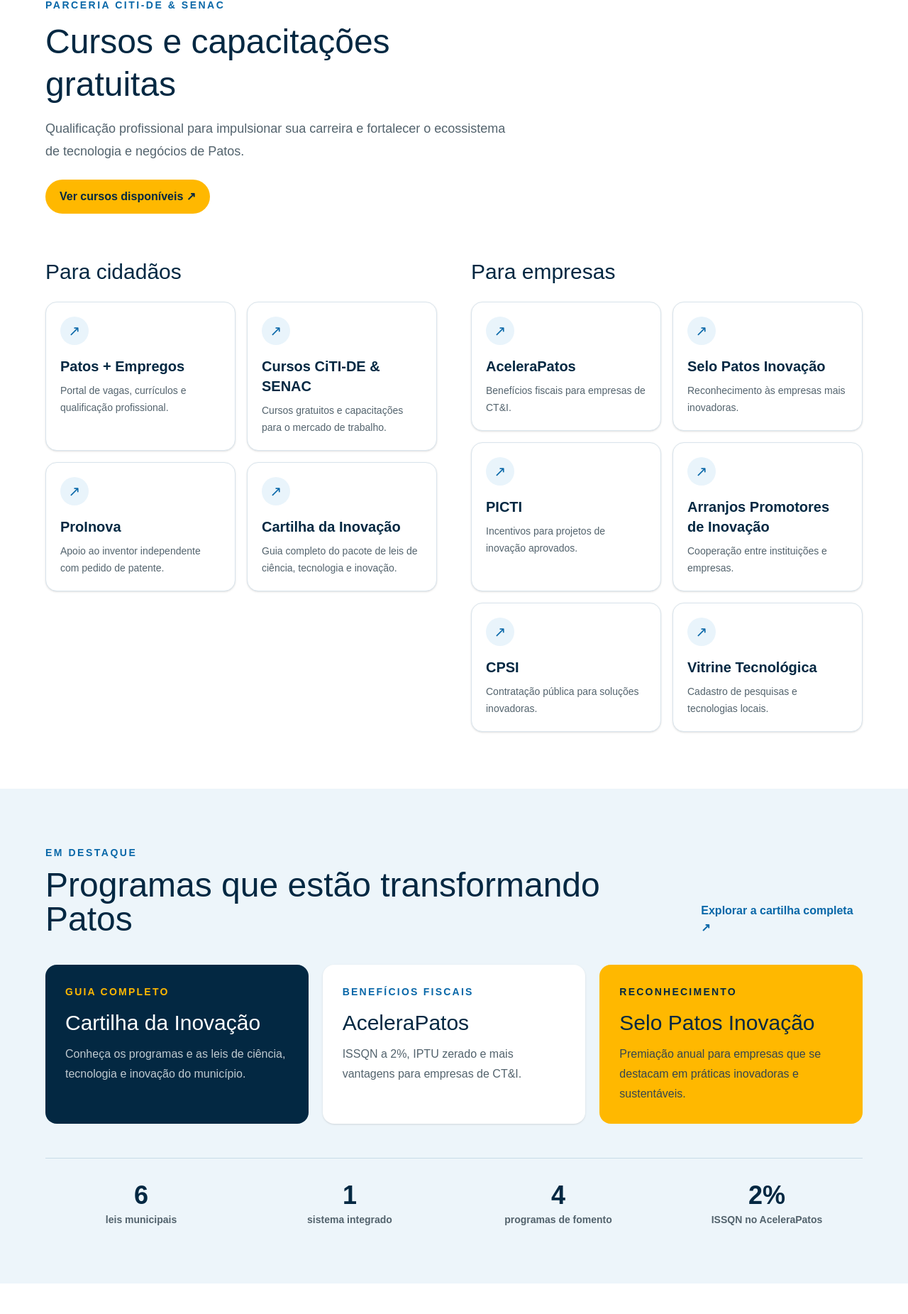
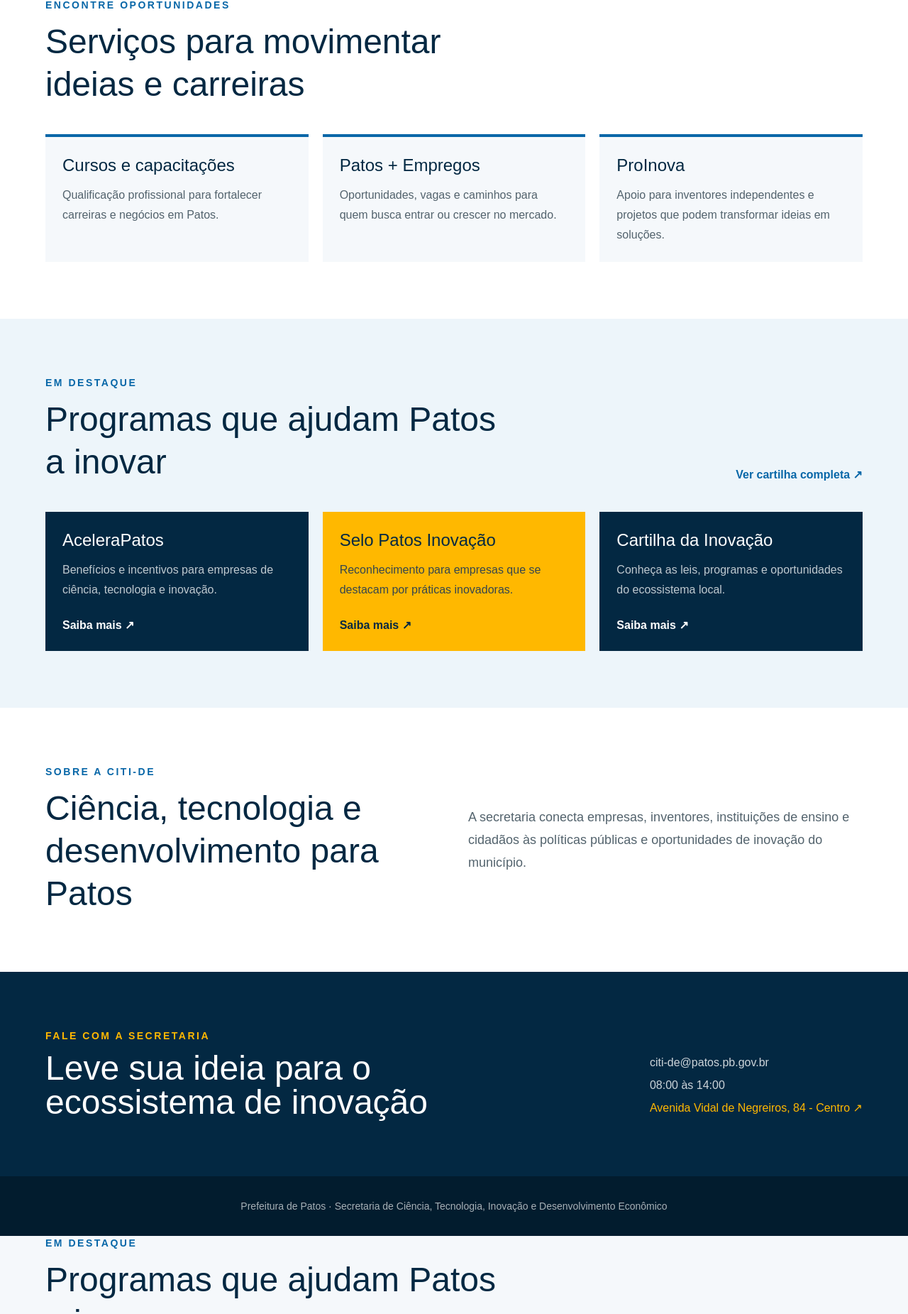
Before and after one commit to otavio2019/CITI-DE, a Next.js app: page / in a window 1280 px wide. Shown: the part 879-2730 px from the top of the page at 71% size. Built offline with nearby package versions, Linux system fonts and the light colour scheme; a web font is replaced by a local one.

Commit message:
começando as funcionalidades

```diff
--- a/src/components/layout/Header.tsx
+++ b/src/components/layout/Header.tsx
@@ -10,8 +10,18 @@
     { label: "Contato", href: "#contato" },
 ];
 
+const programLinks = [
+    { label: "InovaPatos", href: "#inovapatos" },
+    { label: "AceleraPatos", href: "#acelerapatos" },
+    { label: "ProInova", href: "#proinova" },
+    { label: "Selo Patos Inovação", href: "#selo-inovacao" },
+    { label: "Patos + Empregos", href: "#empregos" },
+    { label: "PICTI", href: "#picti" },
+];
+
 export default function Header() {
     const [menuAberto, setMenuAberto] = useState(false);
+    const [programasAberto, setProgramasAberto] = useState(false);
 
   return (
         <header className="relative z-20 bg-[linear-gradient(to_right,#0867A8_22%,#032842_69%)] px-5 py-4 font-[family-name:var(--font-joan)] text-white">
@@ -49,9 +59,7 @@
 
                 {/* Acesso destacado ao portal, alinhado à direita. */}
                 <a
-                    href="https://citide.patos.pb.gov.br/painel"
-                    target="_blank"
-                    rel="noreferrer"
+                    href="#portal"
                     className="relative z-10 ml-auto shrink-0 rounded-full border border-white/40 px-2.5 py-1.5 text-xs font-medium transition hover:bg-white/10 md:px-4 md:py-2 md:text-sm"
                 >
                     Acesso Portal <span className="text-[#FFB800]">↗</span>
@@ -87,6 +95,37 @@
                         </ul>
                     </nav>
                 )}
+
+                {/* Programas */}
+                <button
+                    type="button"
+                    className="flex h-10 w-10 shrink-0 flex-col items-center justify-center gap-1.5 rounded-md border border-white/40 md:hidden"
+                    aria-label={programasAberto ? "Fechar programas" : "Abrir programas"}
+                    aria-expanded={programasAberto}
+                    onClick={() => setProgramasAberto(!programasAberto)}
+                >
+                    <span className="h-0.5 w-5 bg-white" />
+                    <span className="h-0.5 w-5 bg-white" />
+                    <span className="h-0.5 w-5 bg-white" />
+                </button>
+
+                {programasAberto && (
+                    <nav className="absolute right-0 top-full mt-2 w-52 rounded-lg bg-[#032842] p-3 shadow-xl md:hidden" aria-label="Programas">
+                        <ul className="flex flex-col text-base">
+                            {programLinks.map((link) => (
+                                <li key={link.href}>
+                                    <a
+                                        href={link.href}
+                                        className="block rounded px-3 py-2 transition hover:bg-white/10"
+                                        onClick={() => setProgramasAberto(false)}
+                                    >
+                                        {link.label}
+                                    </a>
+                                </li>
+                            ))}
+                        </ul>
+                    </nav>
+                )}
             </div>
     </header>
   );
--- a/src/components/sections/StarterContent.tsx
+++ b/src/components/sections/StarterContent.tsx
@@ -1,46 +1,25 @@
 import Image from "next/image";
 
 const heroCategories = [
-	{ label: "Cursos SENAC", href: "#servicos" },
-	{ label: "AceleraPatos", href: "#acelerapatos" },
-	{ label: "ProInova", href: "#proinova" },
+	{ label: "Curso SENAC", href: "#servicos" },
+	{ label: "Acelera Patos", href: "#programas" },
+	{ label: "ProInova", href: "#programas" },
 	{ label: "Empregos", href: "#servicos" },
-	{ label: "Selo Inovação", href: "#reconhecimento" },
-	{ label: "Cartilha completa", href: "#programas" },
+	{ label: "Selo Inovação", href: "#programas" },
+	{ label: "Cartilha Completa", href: "#programas" },
 ];
 
-const citizenServices = [
-	{ title: "Patos + Empregos", description: "Portal de vagas, currículos e qualificação profissional.", href: "https://patos.pb.gov.br/" },
-	{ title: "Cursos CiTI-DE & SENAC", description: "Cursos gratuitos e capacitações para o mercado de trabalho.", href: "https://cursos.citide.patos.pb.gov.br/" },
-	{ title: "ProInova", description: "Apoio ao inventor independente com pedido de patente.", href: "#proinova" },
-	{ title: "Cartilha da Inovação", description: "Guia completo do pacote de leis de ciência, tecnologia e inovação.", href: "#programas" },
+const services = [
+	{ title: "Cursos e capacitações", text: "Qualificação profissional para fortalecer carreiras e negócios em Patos." },
+	{ title: "Patos + Empregos", text: "Oportunidades, vagas e caminhos para quem busca entrar ou crescer no mercado." },
+	{ title: "ProInova", text: "Apoio para inventores independentes e projetos que podem transformar ideias em soluções." },
 ];
 
-const businessServices = [
-	{ title: "AceleraPatos", description: "Benefícios fiscais para empresas de CT&I.", href: "#acelerapatos" },
-	{ title: "Selo Patos Inovação", description: "Reconhecimento às empresas mais inovadoras.", href: "#reconhecimento" },
-	{ title: "PICTI", description: "Incentivos para projetos de inovação aprovados.", href: "#programas" },
-	{ title: "Arranjos Promotores de Inovação", description: "Cooperação entre instituições e empresas.", href: "#sobre" },
-	{ title: "CPSI", description: "Contratação pública para soluções inovadoras.", href: "#programas" },
-	{ title: "Vitrine Tecnológica", description: "Cadastro de pesquisas e tecnologias locais.", href: "#programas" },
+const programs = [
+	{ title: "AceleraPatos", text: "Benefícios e incentivos para empresas de ciência, tecnologia e inovação." },
+	{ title: "Selo Patos Inovação", text: "Reconhecimento para empresas que se destacam por práticas inovadoras." },
+	{ title: "Cartilha da Inovação", text: "Conheça as leis, programas e oportunidades do ecossistema local." },
 ];
-
-const institutionalPillars = [
-	{ title: "Conselho Municipal (CMCTI)", description: "Participação da comunidade nas políticas de inovação, avaliando e fiscalizando as ações." },
-	{ title: "Fundo Municipal (FMCTI)", description: "Fomento à inovação, incentivo às empresas e investimento em projetos de pesquisa." },
-	{ title: "Rede de Promoção (RPI)", description: "Escritórios de inovação em instituições públicas e privadas, coordenados pela CiTI-DE." },
-	{ title: "Arranjos Promotores (API)", description: "Cooperação entre instituições de ciência, empresas e organizações para o desenvolvimento local." },
-];
-
-function ServiceCard({ title, description, href }: { title: string; description: string; href: string }) {
-	return (
-		<a href={href} className="group rounded-2xl border border-[#d9e4ec] bg-white p-5 shadow-sm transition hover:-translate-y-1 hover:border-[#FFB800] hover:shadow-md">
-			<div className="mb-4 flex h-10 w-10 items-center justify-center rounded-full bg-[#e9f4fb] text-xl text-[#0867A8] transition group-hover:bg-[#FFB800]">↗</div>
-			<h3 className="text-xl font-bold text-[#032842]">{title}</h3>
-			<p className="mt-2 text-sm leading-6 text-[#53636d]">{description}</p>
-		</a>
-	);
-}
 
 export function StarterContent() {
 	return (
@@ -115,105 +94,129 @@
 				</div>
 			</section>
 
+			{/* Serviços: primeira área de conteúdo depois da apresentação inicial. */}
 			<section id="servicos" className="bg-white px-5 py-20">
 				<div className="mx-auto max-w-6xl">
-					<div className="max-w-2xl">
-						<p className="text-sm font-bold uppercase tracking-[0.18em] text-[#0867A8]">Parceria CiTI-DE & SENAC</p>
-						<h2 className="mt-3 text-4xl leading-tight text-[#032842] sm:text-5xl">Cursos e capacitações gratuitas</h2>
-						<p className="mt-4 text-lg leading-8 text-[#53636d]">Qualificação profissional para impulsionar sua carreira e fortalecer o ecossistema de tecnologia e negócios de Patos.</p>
-						<a href="https://cursos.citide.patos.pb.gov.br/" className="mt-6 inline-flex rounded-full bg-[#FFB800] px-5 py-3 font-bold text-[#032842] transition hover:bg-[#e5a500]">Ver cursos disponíveis ↗</a>
-					</div>
-
-					<div className="mt-16 grid gap-12 lg:grid-cols-2">
-						<div>
-							<h2 className="text-3xl text-[#032842]">Para cidadãos</h2>
-							<div className="mt-6 grid gap-4 sm:grid-cols-2">
-								{citizenServices.map((service) => <ServiceCard key={service.title} {...service} />)}
-							</div>
-						</div>
-						<div>
-							<h2 className="text-3xl text-[#032842]">Para empresas</h2>
-							<div className="mt-6 grid gap-4 sm:grid-cols-2">
-								{businessServices.map((service) => <ServiceCard key={service.title} {...service} />)}
-							</div>
-						</div>
-					</div>
-				</div>
-			</section>
-
-			<section id="programas" className="bg-[#edf5fa] px-5 py-20">
-				<div className="mx-auto max-w-6xl">
-					<div className="flex flex-col justify-between gap-6 md:flex-row md:items-end">
-						<div>
-							<p className="text-sm font-bold uppercase tracking-[0.18em] text-[#0867A8]">Em destaque</p>
-							<h2 className="mt-3 text-4xl text-[#032842] sm:text-5xl">Programas que estão transformando Patos</h2>
-						</div>
-						<a href="https://citide.patos.pb.gov.br/cartilha" className="font-bold text-[#0867A8] hover:text-[#032842]">Explorar a cartilha completa ↗</a>
-					</div>
+					<p className="text-sm font-bold uppercase tracking-[0.18em] text-[#0867A8]">Encontre oportunidades</p>
+					<h2 className="mt-3 max-w-2xl text-4xl leading-tight text-[#032842] sm:text-5xl">Serviços para movimentar ideias e carreiras</h2>
 					<div className="mt-10 grid gap-5 md:grid-cols-3">
-						<a id="proinova" href="https://citide.patos.pb.gov.br/cartilha#proinova" className="rounded-2xl bg-[#032842] p-7 text-white transition hover:-translate-y-1">
-							<p className="text-sm font-bold uppercase tracking-[0.16em] text-[#FFB800]">Guia completo</p>
-							<h3 className="mt-4 text-3xl">Cartilha da Inovação</h3>
-							<p className="mt-3 leading-7 text-white/75">Conheça os programas e as leis de ciência, tecnologia e inovação do município.</p>
-						</a>
-						<a id="acelerapatos" href="https://citide.patos.pb.gov.br/cartilha#acelerapatos" className="rounded-2xl bg-white p-7 shadow-sm transition hover:-translate-y-1">
-							<p className="text-sm font-bold uppercase tracking-[0.16em] text-[#0867A8]">Benefícios fiscais</p>
-							<h3 className="mt-4 text-3xl text-[#032842]">AceleraPatos</h3>
-							<p className="mt-3 leading-7 text-[#53636d]">ISSQN a 2%, IPTU zerado e mais vantagens para empresas de CT&I.</p>
-						</a>
-						<a id="reconhecimento" href="https://citide.patos.pb.gov.br/cartilha#reconhecimento" className="rounded-2xl bg-[#FFB800] p-7 text-[#032842] transition hover:-translate-y-1">
-							<p className="text-sm font-bold uppercase tracking-[0.16em]">Reconhecimento</p>
-							<h3 className="mt-4 text-3xl">Selo Patos Inovação</h3>
-							<p className="mt-3 leading-7 text-[#35464f]">Premiação anual para empresas que se destacam em práticas inovadoras e sustentáveis.</p>
-						</a>
-					</div>
-					<div className="mt-12 grid grid-cols-2 gap-6 border-t border-[#c8dce8] pt-8 text-center sm:grid-cols-4">
-						<div><strong className="text-4xl text-[#032842]">6</strong><p className="mt-1 text-sm font-bold text-[#53636d]">leis municipais</p></div>
-						<div><strong className="text-4xl text-[#032842]">1</strong><p className="mt-1 text-sm font-bold text-[#53636d]">sistema integrado</p></div>
-						<div><strong className="text-4xl text-[#032842]">4</strong><p className="mt-1 text-sm font-bold text-[#53636d]">programas de fomento</p></div>
-						<div><strong className="text-4xl text-[#032842]">2%</strong><p className="mt-1 text-sm font-bold text-[#53636d]">ISSQN no AceleraPatos</p></div>
-					</div>
-				</div>
-			</section>
-
-			<section id="sobre" className="bg-white px-5 py-20">
-				<div className="mx-auto grid max-w-6xl gap-12 lg:grid-cols-[0.8fr_1.2fr] lg:items-start">
-					<div>
-						<p className="text-sm font-bold uppercase tracking-[0.18em] text-[#0867A8]">Sobre a secretaria</p>
-						<h2 className="mt-3 text-4xl leading-tight text-[#032842] sm:text-5xl">Ciência, Tecnologia, Inovação e Desenvolvimento Econômico</h2>
-						<p className="mt-5 leading-7 text-[#53636d]">A CiTI-DE formula e executa políticas públicas que conectam empresas, inventores, instituições de ensino e cidadãos às oportunidades do ecossistema local.</p>
-					</div>
-					<div className="grid gap-4 sm:grid-cols-2">
-						{institutionalPillars.map((pillar) => (
-							<article key={pillar.title} className="border-l-4 border-[#FFB800] bg-[#f5f8fb] p-5">
-								<h3 className="text-xl font-bold text-[#032842]">{pillar.title}</h3>
-								<p className="mt-2 text-sm leading-6 text-[#53636d]">{pillar.description}</p>
+						{services.map((service) => (
+							<article key={service.title} className="border-t-4 border-[#0867A8] bg-[#f5f8fb] p-6 transition hover:-translate-y-1 hover:shadow-md">
+								<h3 className="text-2xl text-[#032842]">{service.title}</h3>
+								<p className="mt-3 leading-7 text-[#53636d]">{service.text}</p>
 							</article>
 						))}
 					</div>
 				</div>
 			</section>
 
-			<section id="contato" className="bg-[#032842] px-5 py-20 text-white">
-				<div className="mx-auto grid max-w-6xl gap-10 lg:grid-cols-2">
-					<div>
-						<p className="text-sm font-bold uppercase tracking-[0.18em] text-[#FFB800]">Fale com a secretaria</p>
-						<h2 className="mt-3 text-4xl sm:text-5xl">Leve a inovação da cartilha para o seu projeto</h2>
-						<p className="mt-5 max-w-xl leading-7 text-white/75">A CiTI-DE está disponível para orientar empresas, inventores e instituições de Patos sobre os programas deste guia.</p>
+			{/* Programas: apresenta os principais caminhos de inovação do portal. */}
+			<section id="programas" className="bg-[#edf5fa] px-5 py-20">
+				<div className="mx-auto max-w-6xl">
+					<p className="text-sm font-bold uppercase tracking-[0.18em] text-[#0867A8]">Em destaque</p>
+					<div className="mt-3 flex flex-col justify-between gap-5 md:flex-row md:items-end">
+						<h2 className="max-w-2xl text-4xl leading-tight text-[#032842] sm:text-5xl">Programas que ajudam Patos a inovar</h2>
+						<a href="https://citide.patos.pb.gov.br/cartilha" className="font-bold text-[#0867A8] hover:text-[#032842]">Ver cartilha completa ↗</a>
 					</div>
-					<div className="grid gap-6 sm:grid-cols-2">
-						<div><p className="text-xs font-bold uppercase tracking-[0.16em] text-[#FFB800]">E-mail</p><a href="mailto:citi-de@patos.pb.gov.br" className="mt-2 block text-lg hover:text-[#FFB800]">citi-de@patos.pb.gov.br</a></div>
-						<div><p className="text-xs font-bold uppercase tracking-[0.16em] text-[#FFB800]">Atendimento</p><p className="mt-2 text-lg">08:00 às 14:00</p></div>
-						<div className="sm:col-span-2"><p className="text-xs font-bold uppercase tracking-[0.16em] text-[#FFB800]">Endereço</p><a href="https://maps.app.goo.gl/ibpgjG25uxvzyBYL7" className="mt-2 block text-lg hover:text-[#FFB800]">Avenida Vidal de Negreiros, 84 - Centro, Patos - PB ↗</a></div>
-						<div className="sm:col-span-2"><p className="text-xs font-bold uppercase tracking-[0.16em] text-[#FFB800]">Redes sociais</p><div className="mt-2 flex gap-5 text-lg"><a href="https://www.instagram.com/citide_patos/" className="hover:text-[#FFB800]">@citide_patos ↗</a><a href="https://www.instagram.com/pmpatos/" className="hover:text-[#FFB800]">@pmpatos ↗</a></div></div>
+					<div className="mt-10 grid gap-5 md:grid-cols-3">
+						{programs.map((program, index) => (
+							<a key={program.title} href="https://citide.patos.pb.gov.br/cartilha" className={`p-6 transition hover:-translate-y-1 ${index === 1 ? "bg-[#FFB800] text-[#032842]" : "bg-[#032842] text-white"}`}>
+								<h3 className="text-2xl">{program.title}</h3>
+								<p className={`mt-3 leading-7 ${index === 1 ? "text-[#35464f]" : "text-white/75"}`}>{program.text}</p>
+								<span className="mt-6 inline-block font-bold">Saiba mais ↗</span>
+							</a>
+						))}
 					</div>
 				</div>
 			</section>
 
+			{/* Sobre: explica a missão da secretaria sem reproduzir a estrutura do site de referência. */}
+			<section id="sobre" className="bg-white px-5 py-20">
+				<div className="mx-auto grid max-w-6xl gap-10 lg:grid-cols-2 lg:items-center">
+					<div>
+						<p className="text-sm font-bold uppercase tracking-[0.18em] text-[#0867A8]">Sobre a CiTI-DE</p>
+						<h2 className="mt-3 text-4xl leading-tight text-[#032842] sm:text-5xl">Ciência, tecnologia e desenvolvimento para Patos</h2>
+					</div>
+					<p className="text-lg leading-8 text-[#53636d]">A secretaria conecta empresas, inventores, instituições de ensino e cidadãos às políticas públicas e oportunidades de inovação do município.</p>
+				</div>
+			</section>
+
+			{/* Contato: deixa os próximos canais de atendimento visíveis e acessíveis. */}
+			<section id="contato" className="bg-[#032842] px-5 py-20 text-white">
+				<div className="mx-auto flex max-w-6xl flex-col justify-between gap-8 md:flex-row md:items-end">
+					<div>
+						<p className="text-sm font-bold uppercase tracking-[0.18em] text-[#FFB800]">Fale com a secretaria</p>
+						<h2 className="mt-3 max-w-2xl text-4xl sm:text-5xl">Leve sua ideia para o ecossistema de inovação</h2>
+					</div>
+					<div className="text-base leading-8 text-white/80">
+						<p>citi-de@patos.pb.gov.br</p>
+						<p>08:00 às 14:00</p>
+						<a href="https://maps.app.goo.gl/ibpgjG25uxvzyBYL7" className="text-[#FFB800] hover:text-white">Avenida Vidal de Negreiros, 84 - Centro ↗</a>
+					</div>
+				</div>
+			</section>
+
+			{/* Destino do botão "Acesso Portal" do cabeçalho. */}
 			<footer id="portal" className="bg-[#021c2e] px-5 py-8 text-center text-sm text-white/65">
 				<p>Prefeitura de Patos · Secretaria de Ciência, Tecnologia, Inovação e Desenvolvimento Econômico</p>
-				<a href="https://patos.pb.gov.br/" className="mt-2 inline-block text-[#FFB800] hover:text-white">Acessar o portal da Prefeitura ↗</a>
 			</footer>
+
+			<section id="inovapatos">
+				<div className="mx-auto max-w-6xl">
+					<p className="text-sm font-bold uppercase tracking-[0.18em] text-[#0867A8]">Em destaque</p>
+					<div className="mt-3 flex flex-col justify-between gap-5 md:flex-row md:items-end">
+						<h2 className="max-w-2xl text-4xl leading-tight text-[#032842] sm:text-5xl">Programas que ajudam Patos a inovar</h2>
+						<a href="https://citide.patos.pb.gov.br/cartilha" className="font-bold text-[#0867A8] hover:text-[#032842]">Ver cartilha completa ↗</a>
+					</div>
+					<div className="mt-10 grid gap-5 md:grid-cols-3">
+						{programs.map((program, index) => (
+							<a key={program.title} href="https://citide.patos.pb.gov.br/cartilha" className={`p-6 transition hover:-translate-y-1 ${index === 1 ? "bg-[#FFB800] text-[#032842]" : "bg-[#032842] text-white"}`}>
+								<h3 className="text-2xl">{program.title}</h3>
+								<p className={`mt-3 leading-7 ${index === 1 ? "text-[#35464f]" : "text-white/75"}`}>{program.text}</p>
+								<span className="mt-6 inline-block font-bold">Saiba mais ↗</span>
+							</a>
+						))}
+					</div>
+				</div>
+			</section>
+
+			<section id="acelerapatos">
+				<div className="mx-auto max-w-6xl">
+					<p className="text-sm font-bold uppercase tracking-[0.18em] text-[#0867A8]">Em destaque</p>
+					<div className="mt-3 flex flex-col justify-between gap-5 md:flex-row md:items-end">
+						<h2 className="max-w-2xl text-4xl leading-tight text-[#032842] sm:text-5xl">Programas que ajudam Patos a inovar</h2>
+						<a href="https://citide.patos.pb.gov.br/cartilha" className="font-bold text-[#0867A8] hover:text-[#032842]">Ver cartilha completa ↗</a>
+					</div>
+					<div className="mt-10 grid gap-5 md:grid-cols-3">
+						{programs.map((program, index) => (
+							<a key={program.title} href="https://citide.patos.pb.gov.br/cartilha" className={`p-6 transition hover:-translate-y-1 ${index === 1 ? "bg-[#FFB800] text-[#032842]" : "bg-[#032842] text-white"}`}>
+								<h3 className="text-2xl">{program.title}</h3>
+								<p className={`mt-3 leading-7 ${index === 1 ? "text-[#35464f]" : "text-white/75"}`}>{program.text}</p>
+								<span className="mt-6 inline-block font-bold">Saiba mais ↗</span>
+							</a>
+						))}
+					</div>
+				</div>
+			</section>
+
+			<section id="proinova">
+				<div className="mx-auto max-w-6xl">
+					<p className="text-sm font-bold uppercase tracking-[0.18em] text-[#0867A8]">Em destaque</p>
+					<div className="mt-3 flex flex-col justify-between gap-5 md:flex-row md:items-end">
+						<h2 className="max-w-2xl text-4xl leading-tight text-[#032842] sm:text-5xl">Programas que ajudam Patos a inovar</h2>
+						<a href="https://citide.patos.pb.gov.br/cartilha" className="font-bold text-[#0867A8] hover:text-[#032842]">Ver cartilha completa ↗</a>
+					</div>
+					<div className="mt-10 grid gap-5 md:grid-cols-3">
+						{programs.map((program, index) => (
+							<a key={program.title} href="https://citide.patos.pb.gov.br/cartilha" className={`p-6 transition hover:-translate-y-1 ${index === 1 ? "bg-[#FFB800] text-[#032842]" : "bg-[#032842] text-white"}`}>
+								<h3 className="text-2xl">{program.title}</h3>
+								<p className={`mt-3 leading-7 ${index === 1 ? "text-[#35464f]" : "text-white/75"}`}>{program.text}</p>
+								<span className="mt-6 inline-block font-bold">Saiba mais ↗</span>
+							</a>
+						))}
+					</div>
+				</div>
+			</section>
 		</main>
 	);
 }
```
